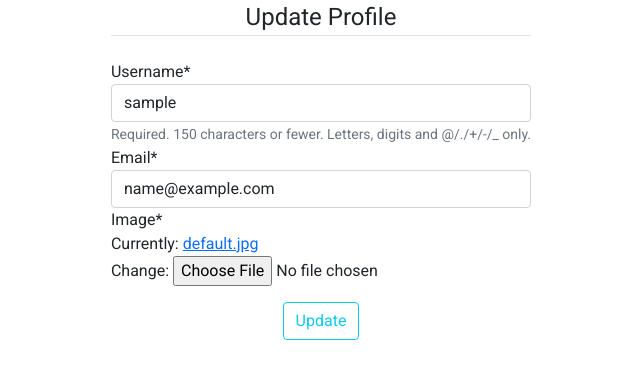
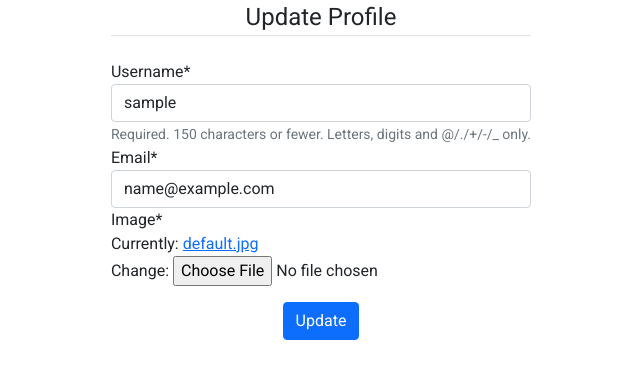
Before and after one commit to amani-joseph/instagram, a Django app: page /edit_profile/ in a window 1280 px wide. Shown: the part 362-754 px from the top of the page, without its empty margins (319-959 px from the left). Run offline with Django 4.2, Linux system fonts and the light colour scheme; the visitor is signed in with stand-in values (Sample User, id 1); some libraries are stand-ins or nearby versions; grey boxes are pictures that could not be loaded.

Commit message:
Styled the profile update form

```diff
--- a/users_app/templates/users_app/edit_profile.html
+++ b/users_app/templates/users_app/edit_profile.html
@@ -8,7 +8,7 @@
               {{ p_form| crispy }}
           </fieldset>
           <div class="form-group mx-auto my-3">
-              <button class="btn btn-outline-info " type="submit">Update</button>
+              <button class="btn btn-primary " type="submit">Update</button>
           </div>
       </form>
 </div>
```
Also changed, not shown: media/profile_pics/2.png (added), 1 other file.
